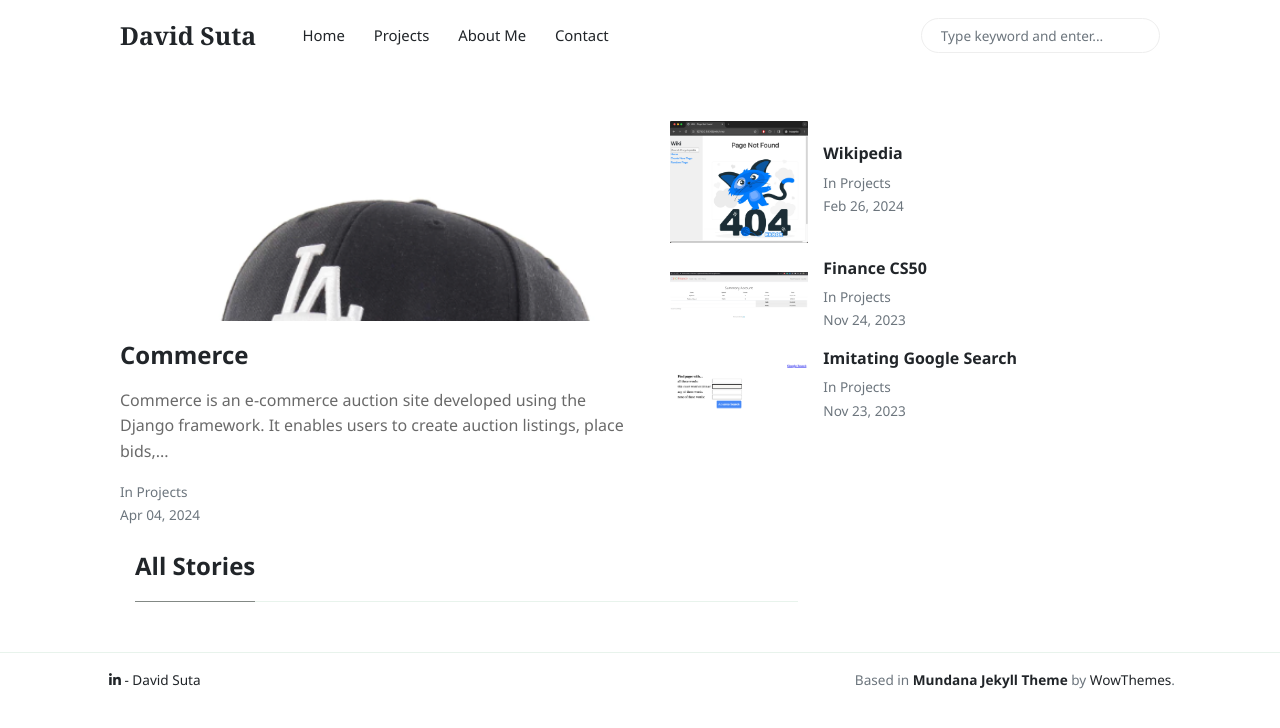
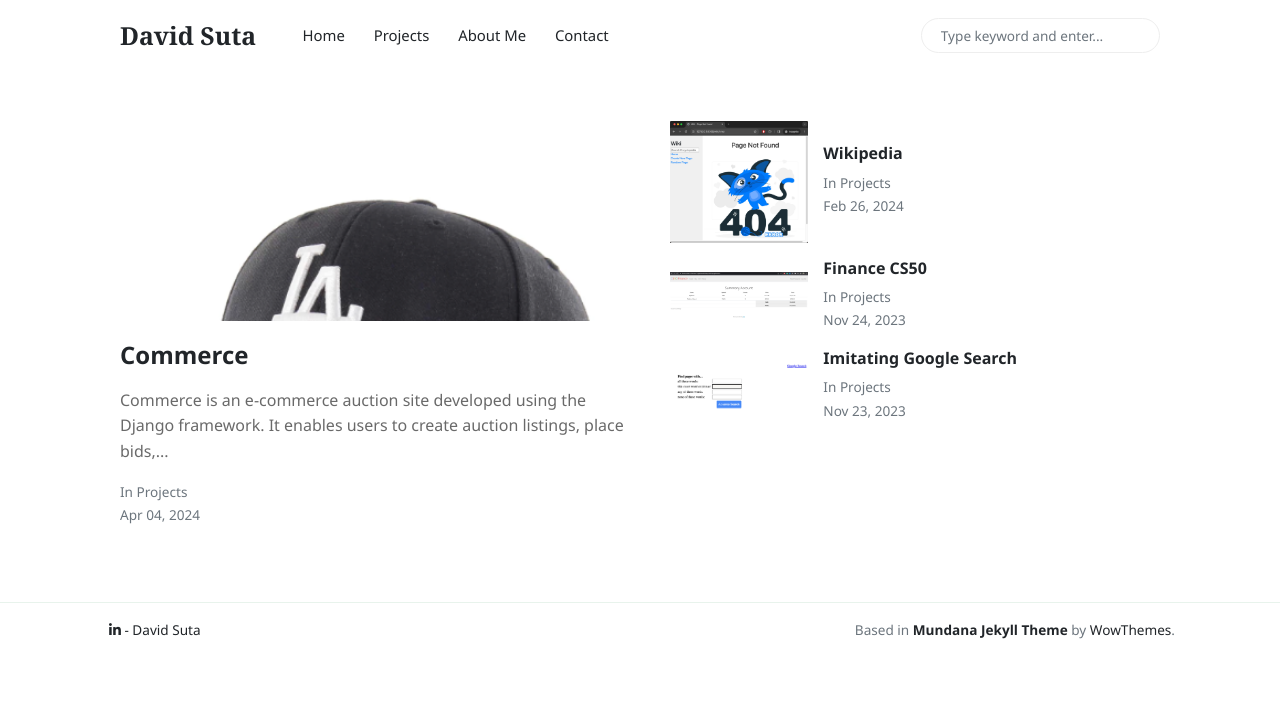
Before and after one commit to jdsuta/jdsuta.github.io, a Jekyll site: the page built from _pages/projects.html, in a window 1280 px wide. Shown: the top 728 px of the page. Built offline with Jekyll 4.4.1, drawn with Linux system fonts in a browser that asks for light colours; nearby versions of some CDN libraries.

Commit message:
Modifying projects page

```diff
--- a/_pages/projects.html
+++ b/_pages/projects.html
@@ -126,46 +126,4 @@ permalink: "/projects.html"
         </div>
 
     </div>
-
-<div class="col-md-8 main-loop">
-
-    <h4 class="font-weight-bold spanborder"><span>All Stories</span></h4>
-
-
-    {% for post in paginator.posts %}
-
-        {% include main-loop-card.html %}
-
-    {% endfor %}
-
-    <div class="mt-5">
-     <!-- Pagination links -->
-        {% if paginator.total_pages > 1 %}
-        <ul class="pagination">
-          {% if paginator.previous_page %}
-            <li class="page-item"><a class="page-link" href="{{ paginator.previous_page_path | prepend: site.baseurl | replace: '//', '/' }}">&laquo; Prev</a></li>
-          {% else %}
-            <li class="page-item disabled"><span class="prev page-link">&laquo;</span></li>
-          {% endif %}
-
-          {% for page in (1..paginator.total_pages) %}
-            {% if page == paginator.page %}
-            <li class="page-item disabled"><span class="webjeda page-link">{{ page }}</span></li>
-            {% elsif page == 1 %}
-            <li class="page-item"><a class="page-link" href="{{site.baseurl}}/">{{ page }}</a></li>
-            {% else %}
-            <li class="page-item"><a class="page-link" href="{{ site.paginate_path | prepend: site.baseurl | replace: '//', '/' | replace: ':num', page }}">{{ page }}</a></li>
-            {% endif %}
-          {% endfor %}
-
-          {% if paginator.next_page %}
-            <li class="page-item"><a class="page-link" href="{{ paginator.next_page_path | prepend: site.baseurl | replace: '//', '/' }}">Next &raquo;</a></li>
-          {% else %}
-            <li class="page-item disabled"><span class="next page-link">&raquo;</span></li>
-          {% endif %}
-        </ul>
-        {% endif %}
 </div>
-
-</div>
-</div>
```
Lines whose indentation alone changed are shown as unchanged.
